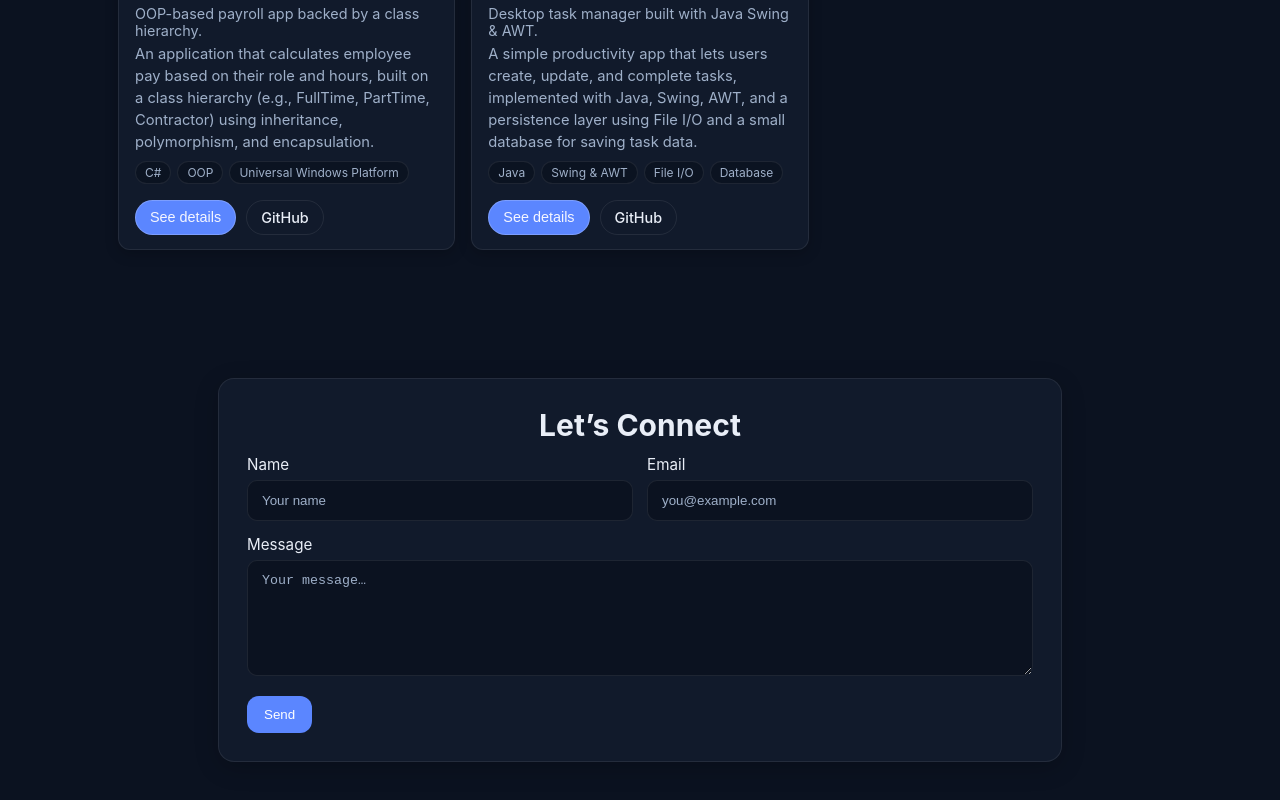
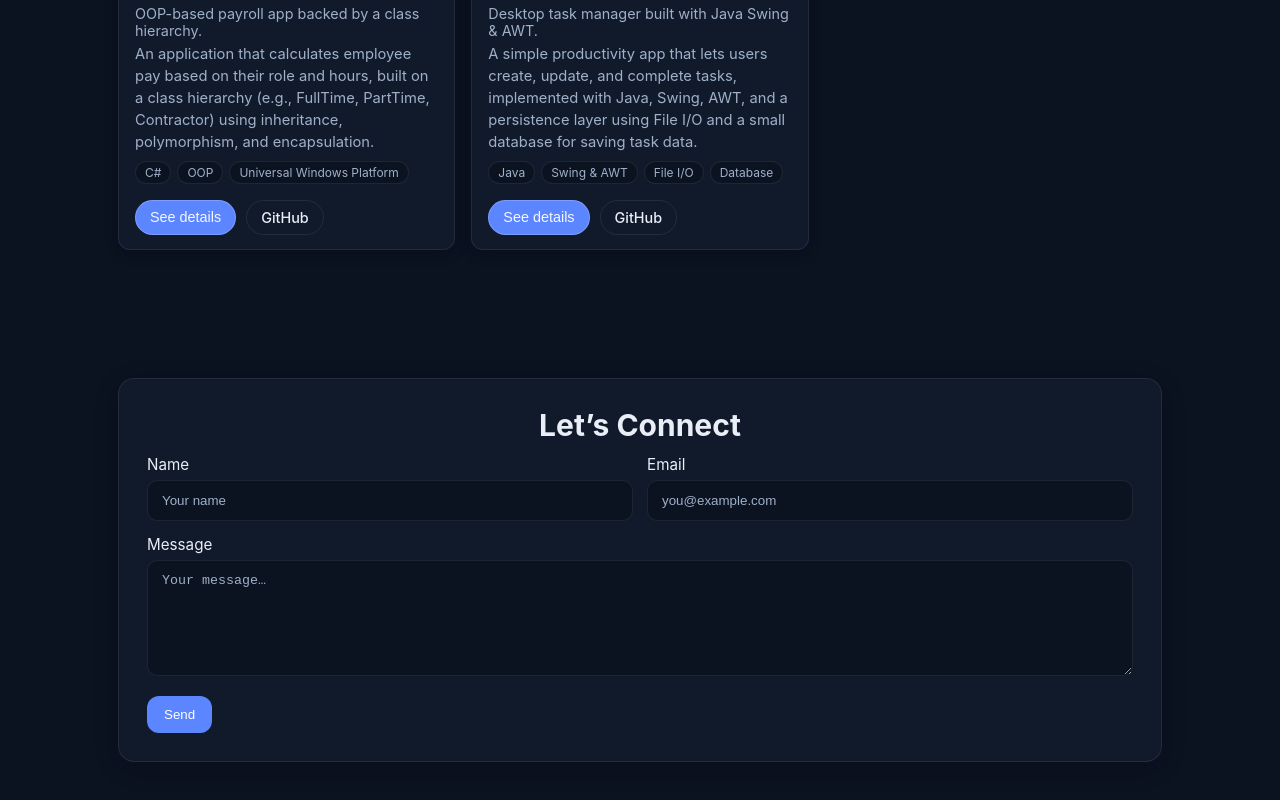
Before and after one commit to Simeoncoded/My-Portfolio, an Angular app: page / in a window 1280 px wide. Shown: the part 1898-2698 px from the top of the page. Built offline with nearby package versions, Linux system fonts and the light colour scheme.

Commit message:
update on contact section

```diff
--- a/src/app/features/contact/contact.component.css
+++ b/src/app/features/contact/contact.component.css
@@ -1,5 +1,5 @@
-.contact-section {
-  width: min(900px, 100%);
+.contact-section{
+  width: min(1100px, 100%); /* match projects */
   margin-inline: auto;
   padding-inline: clamp(16px, 4vw, 28px);
   padding-block: clamp(24px, 6vw, 64px);
```
